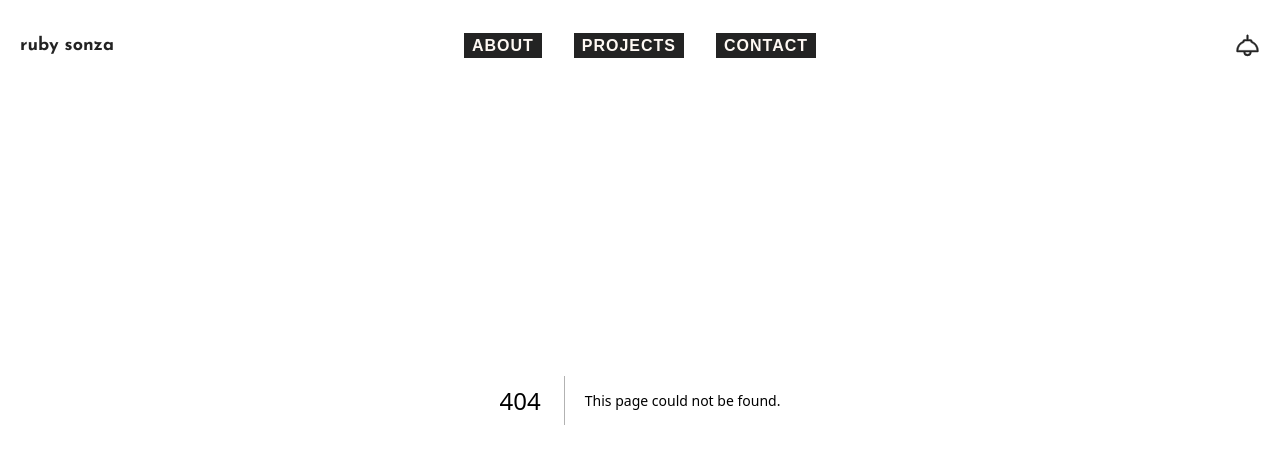
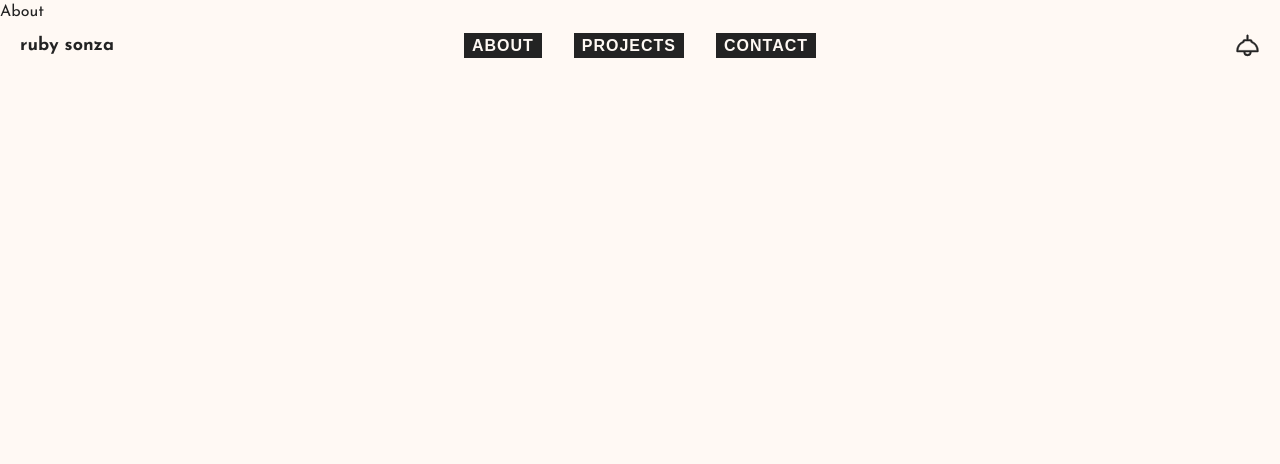
Before and after one commit to rubysonza/portfolio, a Next.js app: page /about in a window 1280 px wide. Before the commit this address had no page. Shown: the top 464 px of the page. Built offline with nearby package versions, Linux system fonts and the light colour scheme; a web font is replaced by a local one.

Commit message:
Added page.js for About, Projects, and Contact pages

```diff
--- /dev/null
+++ b/src/app/about/page.js
@@ -0,0 +1,11 @@
+import Header from "@/components/Header";
+
+export default function About() {
+    return (
+        <main>
+            <div className='relative'>
+                <h1>About</h1>
+            </div>
+        </main>
+    );
+}
--- a/src/app/layout.js
+++ b/src/app/layout.js
@@ -23,7 +23,7 @@ export default function RootLayout({ children }) {
   return (
     <html lang="en" className={`${josefin_sans.variable} ${reddit_mono.variable}`}>
       <body>
-        <Header /> {/* 2. Add the Header component here */}
+        <Header />
         {children}
       </body>
     </html>
--- a/src/components/Header.js
+++ b/src/components/Header.js
@@ -33,4 +33,4 @@ export default function Header() {
         </div>
       </header>
     );
-  }
+}
```
Also changed, not shown: src/app/contact/page.js (added), src/app/projects/page.js (added).
